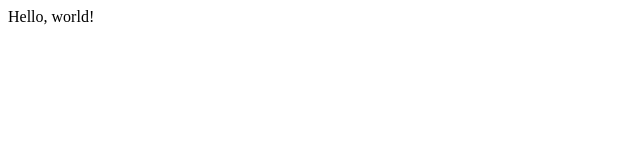
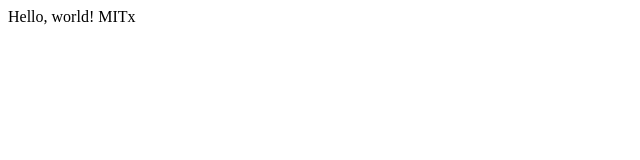
Before and after one commit to Guestapo-rlst/Landing_version_1, a plain HTML site: page index.html in a window 1280 px wide. Shown: the full height of the page, 0-640 px from the left. Drawn offline with Linux system fonts and the light colour scheme.

Commit message:
Update index.html

```diff
--- a/index.html
+++ b/index.html
@@ -5,5 +5,6 @@
     </head>
     <body>
         Hello, world!
+        MITx
     </body>
 </html>
```
